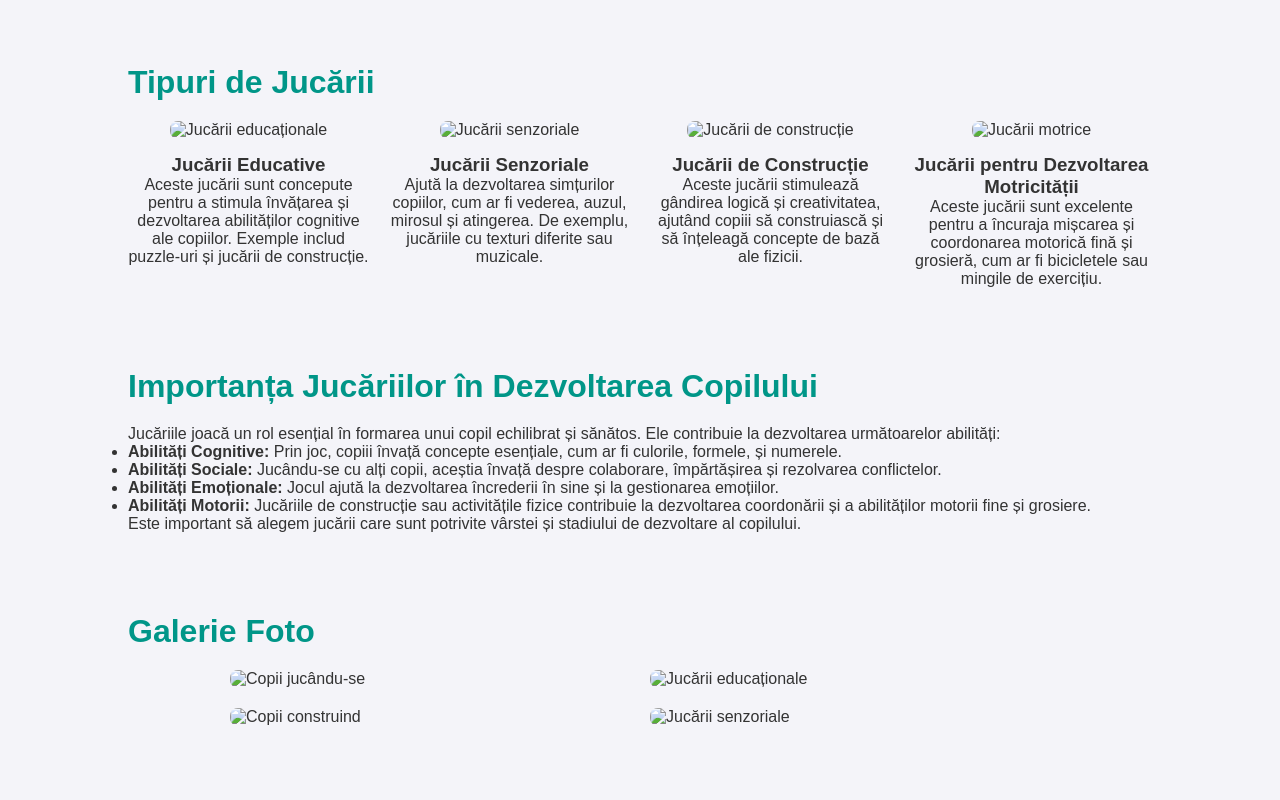
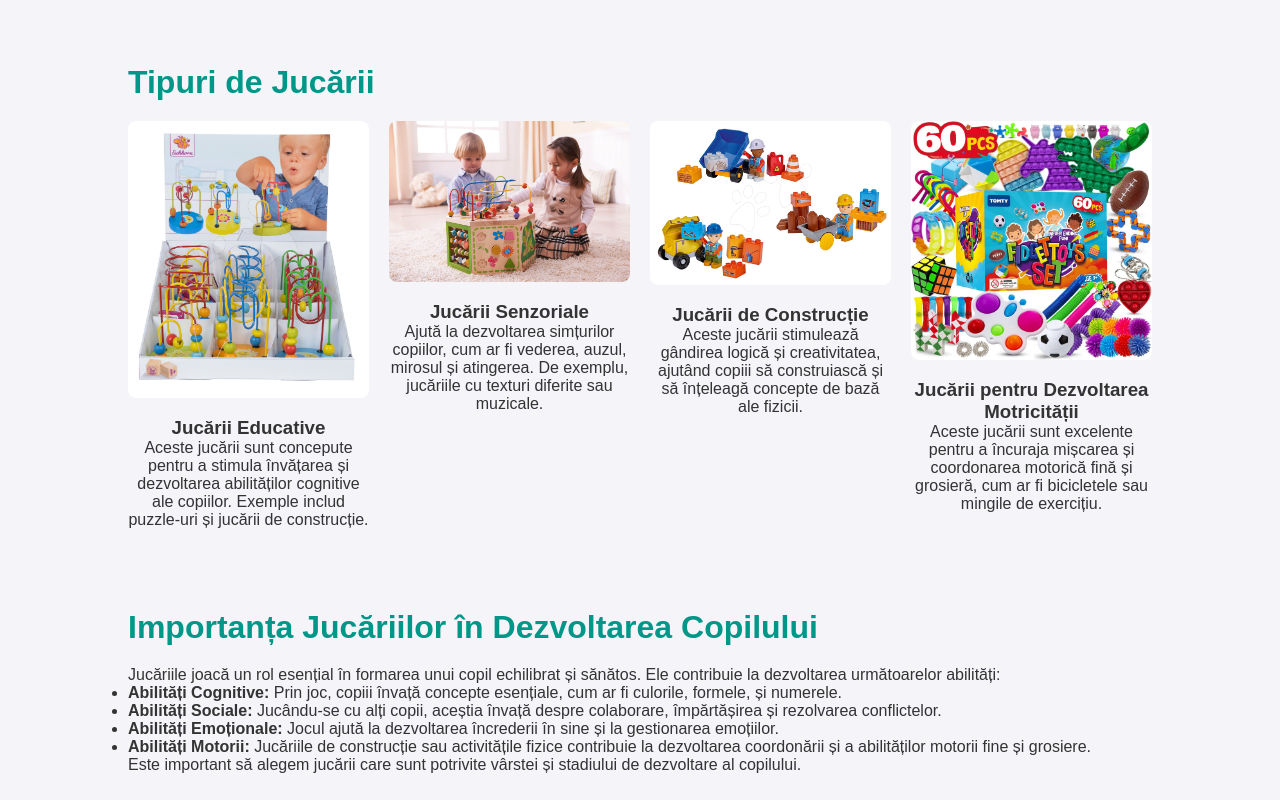
Before and after one commit to stirwaluri/galofca, a plain HTML site: page index.html in a window 1280 px wide. Shown: the part 280-1080 px from the top of the page. Drawn offline with Linux system fonts and the light colour scheme.

Commit message:
Update index.html

```diff
--- a/index.html
+++ b/index.html
@@ -6,15 +6,6 @@
     <meta name="description" content="Jucării educative pentru copii și importanța lor în dezvoltarea lor.">
     <title>Jucării pentru Copii</title>
     <link rel="stylesheet" href="style.css">
-    <!-- Google tag (gtag.js) -->
-<script async src="https://www.googletagmanager.com/gtag/js?id=G-DMDQ6BC6KC"></script>
-<script>
-  window.dataLayer = window.dataLayer || [];
-  function gtag(){dataLayer.push(arguments);}
-  gtag('js', new Date());
-
-  gtag('config', 'G-DMDQ6BC6KC');
-</script>
 </head>
 <body>
 
@@ -46,22 +37,22 @@
             <h2>Tipuri de Jucării</h2>
             <div class="tipuri">
                 <div class="tip">
-                    <img src="images/jucarie_educativa.jpg" alt="Jucării educaționale">
+                    <img src="img/100003711-c-eichhorn-labyrint.jpg" alt="Jucării educaționale">
                     <h3>Jucării Educative</h3>
                     <p>Aceste jucării sunt concepute pentru a stimula învățarea și dezvoltarea abilităților cognitive ale copiilor. Exemple includ puzzle-uri și jucării de construcție.</p>
                 </div>
                 <div class="tip">
-                    <img src="images/jucarie_senzoriala.jpg" alt="Jucării senzoriale">
+                    <img src="img/33285-with-models.jpg" alt="Jucării senzoriale">
                     <h3>Jucării Senzoriale</h3>
                     <p>Ajută la dezvoltarea simțurilor copiilor, cum ar fi vederea, auzul, mirosul și atingerea. De exemplu, jucăriile cu texturi diferite sau muzicale.</p>
                 </div>
                 <div class="tip">
-                    <img src="images/jucarie_constructie.jpg" alt="Jucării de construcție">
+                    <img src="img/800057139-d-big-stavebnica-bob.jpg" alt="Jucării de construcție">
                     <h3>Jucării de Construcție</h3>
                     <p>Aceste jucării stimulează gândirea logică și creativitatea, ajutând copiii să construiască și să înțeleagă concepte de bază ale fizicii.</p>
                 </div>
                 <div class="tip">
-                    <img src="images/jucarie_motrice.jpg" alt="Jucării motrice">
+                    <img src="img/8151DxCqIfL._AC_SL1500_.jpg" alt="Jucării motrice">
                     <h3>Jucării pentru Dezvoltarea Motricității</h3>
                     <p>Aceste jucării sunt excelente pentru a încuraja mișcarea și coordonarea motorică fină și grosieră, cum ar fi bicicletele sau mingile de exercițiu.</p>
                 </div>
@@ -87,10 +78,10 @@
         <div class="container">
             <h2>Galerie Foto</h2>
             <div class="galerie">
-                <img src="images/copii_jucandu-se.jpg" alt="Copii jucându-se">
-                <img src="images/jucarii_educative.jpg" alt="Jucării educaționale">
-                <img src="images/copii_constructie.jpg" alt="Copii construind">
-                <img src="images/jucarii_senzoriale.jpg" alt="Jucării senzoriale">
+                <img src="img/th (1).jpg" alt="Copii jucându-se">
+                <img src="img/res_d95323dbb53bb06348ce24529fad1756.jpg" alt="Jucării educaționale">
+                <img src="img/Construcción-con-bloques-de-madera-1024x644-1.jpg" alt="Copii construind">
+                <img src="img/th.jpg" alt="Jucării senzoriale">
             </div>
         </div>
     </section>
```
